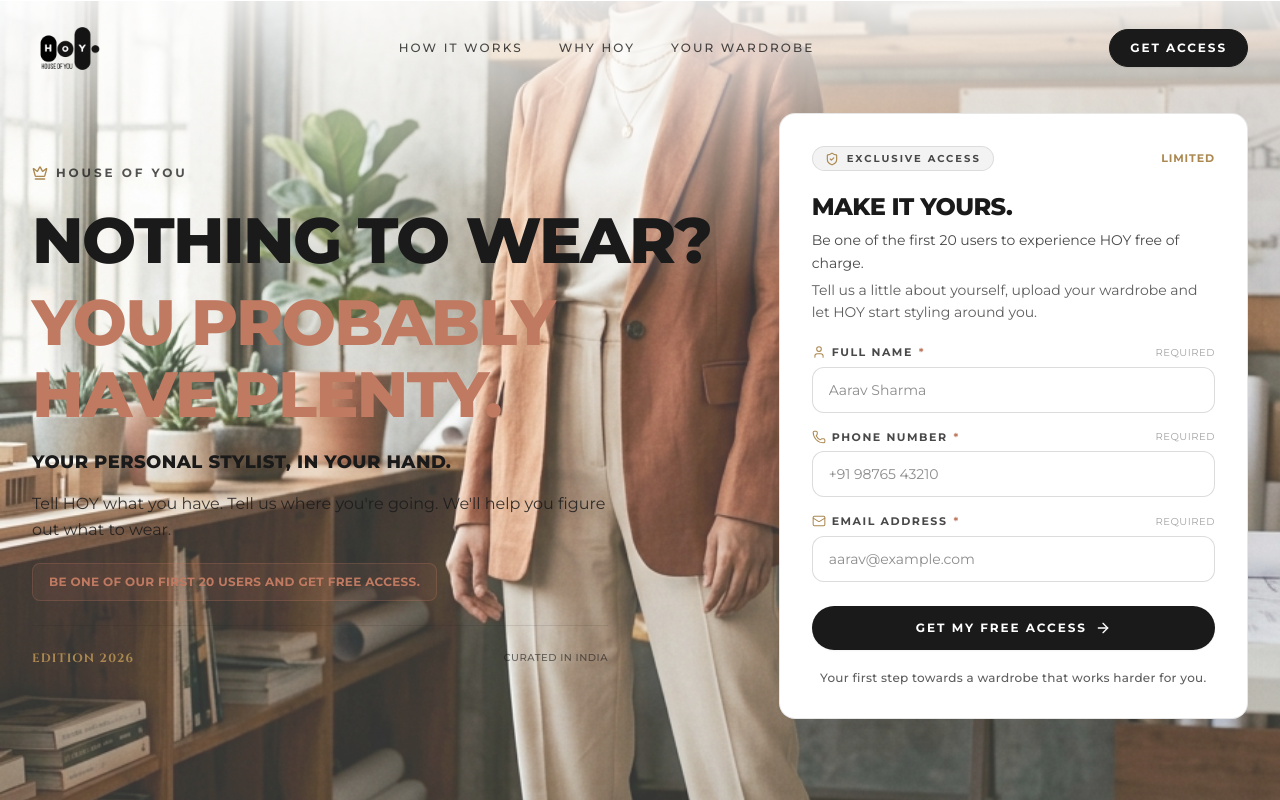
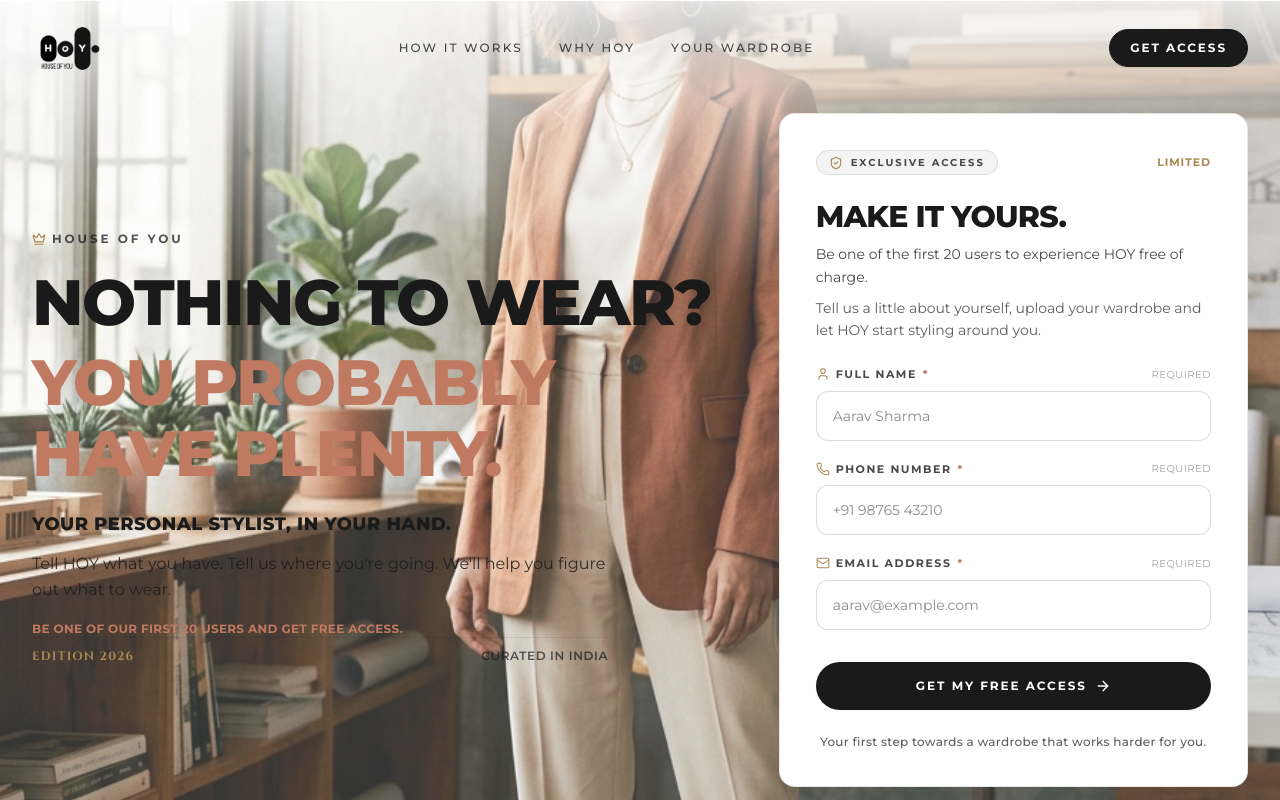
Before and after one commit to tanikshrma/HOY-Landing-Page, a React (Vite) app: page / in a window 1280 px wide. Shown: the top 800 px of the page. Built offline with nearby package versions, Linux system fonts and the light colour scheme; no server answers.

Commit message:
style: refactor UI spacing and layout padding
Standardize section padding and component spacing across the landing page for better visual rhythm and responsiveness.

```diff
--- a/src/components/HeroSection.tsx
+++ b/src/components/HeroSection.tsx
@@ -17,7 +17,7 @@
   const { slots } = useSlots();
 
   return (
-    <section className="relative overflow-hidden bg-white pt-4 sm:pt-8 md:-mt-20 md:pt-24 lg:-mt-24 lg:pt-28 pb-16 lg:pb-24 border-b border-[#1A1A1A]/10">
+    <section className="relative overflow-hidden bg-white pt-2 sm:pt-6 md:-mt-20 md:pt-24 lg:-mt-24 lg:pt-28 pb-12 lg:pb-24 border-b border-[#1A1A1A]/10">
       {/* Background Image & Overlay (90% on mobile, 20% on desktop) */}
       <div className="absolute inset-0 z-0 pointer-events-none">
         <picture>
@@ -39,45 +39,45 @@
         <div className="grid grid-cols-1 lg:grid-cols-12 gap-8 lg:gap-12 xl:gap-16 items-center">
 
           {/* 1. LEFT COLUMN: Editorial Headline, Subtitle, Copy & Metadata - 100vh viewport fit on mobile */}
-          <div className="lg:col-span-7 xl:col-span-7 min-h-[calc(100svh-5rem)] lg:min-h-0 flex flex-col justify-between py-2 sm:py-6 lg:py-0">
+          <div className="lg:col-span-7 xl:col-span-7 h-[calc(100svh-4.5rem)] max-h-[calc(100dvh-4.5rem)] lg:h-auto lg:max-h-none lg:min-h-0 flex flex-col justify-between pt-1 pb-2 sm:py-4 lg:py-0">
             {/* Top / Main Body Cluster */}
-            <div className="flex flex-col justify-center my-auto lg:my-0 space-y-4 sm:space-y-5 lg:space-y-0">
+            <div className="flex flex-col justify-center my-auto lg:my-0 space-y-2 xs:space-y-3 sm:space-y-4 lg:space-y-0">
               {/* Eyebrow */}
-              <div className="inline-flex items-center gap-2 lg:mb-6">
-                <Crown className="w-4 h-4 text-[#AB8850]" strokeWidth={2} />
-                <span className="font-montserrat font-bold text-xs sm:text-xs tracking-[0.24em] uppercase text-[#1A1A1A]/75">
+              <div className="inline-flex items-center gap-1.5 lg:mb-5">
+                <Crown className="w-3.5 h-3.5 text-[#AB8850]" strokeWidth={2} />
+                <span className="font-montserrat font-bold text-[11px] sm:text-xs tracking-[0.24em] uppercase text-[#1A1A1A]/75">
                   HOUSE OF YOU
                 </span>
               </div>
 
               {/* Main Headline */}
-              <h1 className="font-montserrat font-black text-[2.1rem] xs:text-[2.4rem] sm:text-4xl md:text-5xl lg:text-[3.35rem] xl:text-[4rem] tracking-tight leading-[1.12] uppercase space-y-1.5 sm:space-y-2.5">
+              <h1 className="font-montserrat font-black text-[1.75rem] xs:text-[2rem] sm:text-4xl md:text-5xl lg:text-[3.35rem] xl:text-[4rem] tracking-tight leading-[1.12] uppercase space-y-1 sm:space-y-2">
                 <span className="text-[#1A1A1A] block">NOTHING TO WEAR?</span>
                 <span className="text-[#C07A61] block">YOU PROBABLY HAVE PLENTY.</span>
               </h1>
 
               {/* Supporting Headline */}
-              <p className="font-montserrat font-extrabold text-sm xs:text-base sm:text-base lg:text-lg text-[#1A1A1A] uppercase tracking-wide leading-snug lg:mt-5">
+              <p className="font-montserrat font-extrabold text-xs xs:text-sm sm:text-base lg:text-lg text-[#1A1A1A] uppercase tracking-wide leading-snug lg:mt-5 pt-0.5">
                 YOUR PERSONAL STYLIST, IN YOUR HAND.
               </p>
 
               {/* Body Copy */}
-              <p className="font-montserrat text-sm xs:text-[15px] sm:text-base text-[#1A1A1A]/85 leading-relaxed font-normal max-w-xl lg:mt-4">
+              <p className="font-montserrat text-xs xs:text-sm sm:text-base text-[#1A1A1A]/85 leading-relaxed font-normal max-w-xl lg:mt-3.5">
                 Tell HOY what you have. Tell us where you're going. We'll help you figure out what to wear.
               </p>
 
-              {/* Free Access Callout */}
-              <div className="inline-block bg-[#C07A61]/10 px-4 py-2.5 rounded-lg border border-[#C07A61]/25 max-w-fit lg:mt-5">
-                <p className="font-montserrat font-bold text-xs xs:text-[13px] sm:text-xs text-[#C07A61] uppercase tracking-wide">
+              {/* Free Access Callout without background */}
+              <div className="pt-0.5 lg:mt-4">
+                <p className="font-montserrat font-bold text-xs xs:text-[13px] sm:text-xs text-[#C07A61] uppercase tracking-wide leading-snug">
                   BE ONE OF OUR FIRST 20 USERS AND GET FREE ACCESS.
                 </p>
               </div>
 
               {/* Mobile Quick Action Link */}
-              <div className="lg:hidden pt-2">
+              <div className="lg:hidden pt-1.5">
                 <button
                   onClick={onCtaClick}
-                  className="w-full py-4 px-6 rounded-full bg-[#1A1A1A] hover:bg-[#AB8850] text-white font-montserrat font-bold text-xs xs:text-sm tracking-[0.18em] uppercase transition-all duration-300 shadow-md flex items-center justify-center gap-2 cursor-pointer active:scale-[0.99]"
+                  className="w-full py-3 px-6 rounded-full bg-[#1A1A1A] hover:bg-[#AB8850] text-white font-montserrat font-bold text-xs xs:text-sm tracking-[0.18em] uppercase transition-all duration-300 shadow-md flex items-center justify-center gap-2 cursor-pointer active:scale-[0.99]"
                 >
                   <span>{slots.isSoldOut ? 'CHECK ACCESS FORM' : 'GET FREE ACCESS'}</span>
                   <ArrowDown className="w-4 h-4" />
@@ -85,15 +85,15 @@
               </div>
             </div>
 
-            {/* Bottom Subtle Editorial Marker */}
-            <div className="pt-4 sm:pt-6 mt-2 lg:mt-6 border-t border-[#1A1A1A]/10 flex items-center justify-between text-xs font-montserrat text-[#1A1A1A]/50 max-w-xl">
+            {/* Bottom Subtle Editorial Marker - guaranteed visible in 100vh on initial mobile view */}
+            <div className="pt-2.5 pb-1 border-t border-[#1A1A1A]/10 flex items-center justify-between text-xs font-montserrat text-[#1A1A1A]/60 max-w-xl shrink-0">
               <span className="font-cinzel text-[#AB8850] text-xs font-bold tracking-widest">EDITION 2026</span>
-              <span className="tracking-wider uppercase text-[10px] text-[#1A1A1A]/60 font-medium">Curated In India</span>
+              <span className="tracking-wider uppercase text-[10px] sm:text-xs text-[#1A1A1A]/70 font-semibold">Curated In India</span>
             </div>
           </div>
 
           {/* 2. RIGHT COLUMN: Refined Lead Generation Form Card */}
-          <div className="lg:col-span-5 xl:col-span-5 w-full max-w-lg mx-auto lg:max-w-none pt-4 lg:pt-0">
+          <div className="lg:col-span-5 xl:col-span-5 w-full max-w-lg mx-auto lg:max-w-none pt-8 sm:pt-10 lg:pt-0">
             <LeadFormCard
               id="hero-lead-form"
               onSuccess={onLeadSuccess}
--- a/src/components/LeadFormCard.tsx
+++ b/src/components/LeadFormCard.tsx
@@ -187,10 +187,10 @@
   return (
     <div
       id={id}
-      className={`relative bg-white text-[#1A1A1A] rounded-2xl border border-[#1A1A1A]/10 shadow-[0_15px_35px_-10px_rgba(26,26,26,0.06)] p-6 sm:p-7 xl:p-8 scroll-mt-24 sm:scroll-mt-28 transition-all duration-300 ${className}`}
+      className={`relative bg-white text-[#1A1A1A] rounded-2xl border border-[#1A1A1A]/10 shadow-[0_15px_35px_-10px_rgba(26,26,26,0.06)] p-6 sm:p-8 xl:p-9 scroll-mt-24 sm:scroll-mt-28 transition-all duration-300 ${className}`}
     >
       {/* Top small label */}
-      <div className="flex items-center justify-between gap-2 mb-5">
+      <div className="flex items-center justify-between gap-2 mb-6">
         <div className="inline-flex items-center gap-2 px-3 py-1 rounded-full bg-[#1A1A1A]/5 border border-[#1A1A1A]/10">
           <ShieldCheck className="w-3.5 h-3.5 text-[#AB8850]" strokeWidth={2} />
           <span className="font-montserrat font-bold text-[10px] tracking-[0.2em] uppercase text-[#1A1A1A]/80">
@@ -202,14 +202,14 @@
         </span>
       </div>
 
-      <div className="mb-5">
-        <h3 className="font-montserrat font-extrabold text-2xl tracking-tight text-[#1A1A1A] uppercase">
+      <div className="mb-6 space-y-2">
+        <h3 className="font-montserrat font-extrabold text-2xl sm:text-3xl tracking-tight text-[#1A1A1A] uppercase">
           MAKE IT YOURS.
         </h3>
-        <p className="mt-1.5 text-xs sm:text-sm text-[#1A1A1A]/80 leading-relaxed font-normal">
+        <p className="text-xs sm:text-sm text-[#1A1A1A]/80 leading-relaxed font-normal">
           Be one of the first 20 users to experience HOY free of charge.
         </p>
-        <p className="mt-1 text-xs sm:text-sm text-[#1A1A1A]/70 leading-relaxed font-normal">
+        <p className="text-xs sm:text-sm text-[#1A1A1A]/70 leading-relaxed font-normal">
           Tell us a little about yourself, upload your wardrobe and let HOY start styling around you.
         </p>
       </div>
@@ -280,10 +280,10 @@
           </div>
         </div>
       ) : (
-        <form onSubmit={handleSubmit} noValidate className="space-y-4">
+        <form onSubmit={handleSubmit} noValidate className="space-y-5">
           {/* Full Name */}
           <div>
-            <div className="flex items-center justify-between mb-1.5">
+            <div className="flex items-center justify-between mb-2">
               <label
                 htmlFor="fullName"
                 className="flex items-center gap-1.5 font-montserrat text-[11px] font-bold uppercase tracking-[0.14em] text-[#1A1A1A]/80"
@@ -309,7 +309,7 @@
               value={formData.fullName}
               onChange={(e) => handleInputChange('fullName', e.target.value)}
               onBlur={() => handleBlur('fullName')}
-              className={`w-full px-4 py-3 rounded-xl text-sm font-montserrat text-[#1A1A1A] bg-white border ${
+              className={`w-full px-4 py-3.5 rounded-xl text-sm font-montserrat text-[#1A1A1A] bg-white border ${
                 errors.fullName
                   ? 'border-[#C07A61] bg-[#C07A61]/5 focus:border-[#C07A61] focus:ring-1 focus:ring-[#C07A61]'
                   : 'border-[#1A1A1A]/15 hover:border-[#1A1A1A]/40 focus:border-[#1A1A1A] focus:ring-1 focus:ring-[#1A1A1A]'
@@ -329,7 +329,7 @@
 
           {/* Phone Number */}
           <div>
-            <div className="flex items-center justify-between mb-1.5">
+            <div className="flex items-center justify-between mb-2">
               <label
                 htmlFor="phoneNumber"
                 className="flex items-center gap-1.5 font-montserrat text-[11px] font-bold uppercase tracking-[0.14em] text-[#1A1A1A]/80"
@@ -355,7 +355,7 @@
               value={formData.phoneNumber}
               onChange={(e) => handleInputChange('phoneNumber', e.target.value)}
               onBlur={() => handleBlur('phoneNumber')}
-              className={`w-full px-4 py-3 rounded-xl text-sm font-montserrat text-[#1A1A1A] bg-white border ${
+              className={`w-full px-4 py-3.5 rounded-xl text-sm font-montserrat text-[#1A1A1A] bg-white border ${
                 errors.phoneNumber
                   ? 'border-[#C07A61] bg-[#C07A61]/5 focus:border-[#C07A61] focus:ring-1 focus:ring-[#C07A61]'
                   : 'border-[#1A1A1A]/15 hover:border-[#1A1A1A]/40 focus:border-[#1A1A1A] focus:ring-1 focus:ring-[#1A1A1A]'
@@ -375,7 +375,7 @@
 
           {/* Email Address */}
           <div>
-            <div className="flex items-center justify-between mb-1.5">
+            <div className="flex items-center justify-between mb-2">
               <label
                 htmlFor="emailAddress"
                 className="flex items-center gap-1.5 font-montserrat text-[11px] font-bold uppercase tracking-[0.14em] text-[#1A1A1A]/80"
@@ -401,7 +401,7 @@
               value={formData.emailAddress}
               onChange={(e) => handleInputChange('emailAddress', e.target.value)}
               onBlur={() => handleBlur('emailAddress')}
-              className={`w-full px-4 py-3 rounded-xl text-sm font-montserrat text-[#1A1A1A] bg-white border ${
+              className={`w-full px-4 py-3.5 rounded-xl text-sm font-montserrat text-[#1A1A1A] bg-white border ${
                 errors.emailAddress
                   ? 'border-[#C07A61] bg-[#C07A61]/5 focus:border-[#C07A61] focus:ring-1 focus:ring-[#C07A61]'
                   : 'border-[#1A1A1A]/15 hover:border-[#1A1A1A]/40 focus:border-[#1A1A1A] focus:ring-1 focus:ring-[#1A1A1A]'
@@ -419,12 +419,12 @@
             )}
           </div>
 
-          <div className="pt-2">
+          <div className="pt-3">
             <button
               id="lead-form-submit-btn"
               type="submit"
               disabled={isSubmitting}
-              className="w-full py-3.5 px-6 rounded-full bg-[#1A1A1A] text-white hover:bg-[#AB8850] active:scale-[0.99] font-montserrat font-bold text-xs tracking-[0.16em] uppercase transition-all duration-300 flex items-center justify-center gap-2 group cursor-pointer shadow-xs disabled:opacity-70"
+              className="w-full py-4 px-6 rounded-full bg-[#1A1A1A] text-white hover:bg-[#AB8850] active:scale-[0.99] font-montserrat font-bold text-xs tracking-[0.16em] uppercase transition-all duration-300 flex items-center justify-center gap-2 group cursor-pointer shadow-xs disabled:opacity-70"
             >
               <span>{isSubmitting ? 'PROCESSING...' : 'GET MY FREE ACCESS'}</span>
               <ArrowRight className="w-4 h-4 transition-transform duration-300 group-hover:translate-x-1" />
--- a/src/components/PersonalStyleSection.tsx
+++ b/src/components/PersonalStyleSection.tsx
@@ -8,7 +8,7 @@
 
 export const PersonalStyleSection: React.FC<PersonalStyleSectionProps> = ({ onCtaClick }) => {
   return (
-    <section className="relative bg-[#1A1A1A] text-white overflow-hidden py-14 sm:py-20 lg:py-24 border-b border-white/10">
+    <section className="relative bg-[#1A1A1A] text-white overflow-hidden py-16 sm:py-20 lg:py-24 border-b border-white/10">
       {/* Full-width editorial background image with dark overlay */}
       <div className="absolute inset-0 z-0">
         <img
@@ -23,7 +23,7 @@
       <div className="max-w-7xl mx-auto px-4 sm:px-6 lg:px-8 relative z-10">
         <div className="max-w-3xl">
           {/* Eyebrow */}
-          <div className="inline-flex items-center gap-2 mb-3">
+          <div className="inline-flex items-center gap-2 mb-3 sm:mb-4">
             <BadgeCheck className="w-3.5 h-3.5 text-[#AB8850]" strokeWidth={2} />
             <span className="font-montserrat font-semibold text-[11px] sm:text-xs tracking-[0.24em] uppercase text-[#AB8850]">
               INDIAN STYLE. YOUR WAY.
@@ -31,12 +31,12 @@
           </div>
 
           {/* Headline */}
-          <h2 className="font-montserrat font-bold text-2xl sm:text-4xl lg:text-5xl tracking-tight text-white uppercase leading-[1.08]">
+          <h2 className="font-montserrat font-bold text-2xl sm:text-4xl lg:text-5xl tracking-tight text-white uppercase leading-[1.12]">
             BECAUSE YOUR STYLE DOESN'T FIT INTO ONE CATEGORY.
           </h2>
 
           {/* Supporting paragraphs styled consistently */}
-          <div className="mt-4 sm:mt-5 space-y-3 max-w-2xl">
+          <div className="mt-5 sm:mt-6 space-y-4 max-w-2xl">
             <p className="font-montserrat text-sm sm:text-base text-white/85 font-normal leading-relaxed">
               A kurta for one day. Jeans and a shirt for another. A saree, a dress, a co-ord or whatever feels right.
             </p>
@@ -47,11 +47,11 @@
           </div>
 
           {/* CTA */}
-          <div className="mt-6 sm:mt-8">
+          <div className="mt-8 sm:mt-9">
             <button
               id="personal-style-cta-btn"
               onClick={onCtaClick}
-              className="w-full sm:w-auto px-7 py-3 rounded-full bg-[#AB8850] hover:bg-[#C07A61] text-white font-montserrat font-bold text-xs tracking-[0.18em] uppercase transition-all duration-300 flex items-center justify-center gap-2.5 cursor-pointer shadow-sm active:scale-98"
+              className="w-full sm:w-auto px-8 py-4 sm:py-3.5 rounded-full bg-[#AB8850] hover:bg-[#C07A61] text-white font-montserrat font-bold text-xs tracking-[0.18em] uppercase transition-all duration-300 flex items-center justify-center gap-2.5 cursor-pointer shadow-sm active:scale-98"
             >
               <span>GET MY ACCESS</span>
               <ArrowRight className="w-4 h-4" />
--- a/src/components/StickyMobileCta.tsx
+++ b/src/components/StickyMobileCta.tsx
@@ -8,11 +8,29 @@
 
 export const StickyMobileCta: React.FC<StickyMobileCtaProps> = ({ onCtaClick }) => {
   const { slots } = useSlots();
+  const [isVisible, setIsVisible] = React.useState(false);
+
+  React.useEffect(() => {
+    const handleScroll = () => {
+      // Reveal sticky bottom CTA as soon as scrolling starts (> 20px)
+      setIsVisible(window.scrollY > 20);
+    };
+
+    window.addEventListener('scroll', handleScroll, { passive: true });
+    // Check initial state in case page was reloaded when scrolled
+    handleScroll();
+    return () => window.removeEventListener('scroll', handleScroll);
+  }, []);
 
   return (
     <div
       id="sticky-mobile-cta"
-      className="md:hidden fixed bottom-0 left-0 right-0 z-30 bg-white/95 backdrop-blur-md border-t border-[#1A1A1A]/12 px-4 py-2.5 shadow-[0_-10px_25px_rgba(0,0,0,0.08)] transition-all"
+      className={`md:hidden fixed bottom-0 left-0 right-0 z-30 bg-white/95 backdrop-blur-md border-t border-[#1A1A1A]/12 px-4 py-2.5 shadow-[0_-10px_25px_rgba(0,0,0,0.08)] transition-all duration-300 transform ease-in-out ${
+        isVisible
+          ? 'translate-y-0 opacity-100 pointer-events-auto'
+          : 'translate-y-full opacity-0 pointer-events-none'
+      }`}
+      aria-hidden={!isVisible}
     >
       <div className="flex items-center justify-between gap-2 max-w-md mx-auto">
         <div className="flex flex-col justify-center min-w-0 pr-1">
@@ -27,6 +45,7 @@
         <button
           id="sticky-mobile-cta-btn"
           onClick={onCtaClick}
+          tabIndex={isVisible ? 0 : -1}
           className="px-4 sm:px-5 py-2.5 rounded-full bg-[#1A1A1A] active:bg-[#AB8850] text-white font-montserrat font-bold text-xs tracking-[0.14em] uppercase transition-all duration-200 flex items-center gap-1.5 shrink-0 cursor-pointer shadow-sm active:scale-95 whitespace-nowrap"
         >
           <span>{slots.isSoldOut ? 'VIEW FORM' : 'GET ACCESS'}</span>
--- a/src/components/WardrobeSection.tsx
+++ b/src/components/WardrobeSection.tsx
@@ -8,9 +8,9 @@
 
 export const WardrobeSection: React.FC<WardrobeSectionProps> = ({ onCtaClick }) => {
   return (
-    <section id="your-wardrobe" className="py-14 sm:py-20 lg:py-24 bg-[#FFFFFF] border-b border-[#1A1A1A]/10 scroll-mt-20 sm:scroll-mt-24">
+    <section id="your-wardrobe" className="py-16 sm:py-20 lg:py-24 bg-[#FFFFFF] border-b border-[#1A1A1A]/10 scroll-mt-20 sm:scroll-mt-24">
       <div className="max-w-7xl mx-auto px-4 sm:px-6 lg:px-8">
-        <div className="grid grid-cols-1 lg:grid-cols-12 gap-8 sm:gap-12 lg:gap-16 items-center">
+        <div className="grid grid-cols-1 lg:grid-cols-12 gap-10 sm:gap-12 lg:gap-16 items-center">
 
           {/* Left Column: Visual Representation of Wardrobe Versatility */}
           <div className="lg:col-span-6 relative">
@@ -49,7 +49,7 @@
 
           {/* Right Column: Copy & CTA */}
           <div className="lg:col-span-6 flex flex-col justify-center">
-            <div className="inline-flex items-center gap-2 mb-2 sm:mb-3">
+            <div className="inline-flex items-center gap-2 mb-2.5 sm:mb-3">
               <RotateCcw className="w-3.5 h-3.5 text-[#AB8850]" strokeWidth={2} />
               <span className="font-montserrat font-semibold text-[11px] sm:text-xs tracking-[0.24em] uppercase text-[#1A1A1A]/70">
                 MORE WAYS TO WEAR
@@ -67,7 +67,7 @@
             </p>
 
             {/* Supporting Text */}
-            <div className="mt-3 sm:mt-4 space-y-2 max-w-xl">
+            <div className="mt-3.5 sm:mt-4 space-y-3 max-w-xl">
               <p className="font-montserrat font-medium text-xs sm:text-sm text-[#1A1A1A]">
                 That shirt you've worn a hundred times? It might have more looks in it.
               </p>
@@ -78,11 +78,11 @@
             </div>
 
             {/* Single CTA */}
-            <div className="mt-6 sm:mt-8">
+            <div className="mt-7 sm:mt-8">
               <button
                 id="wardrobe-cta-btn"
                 onClick={onCtaClick}
-                className="w-full sm:w-auto px-8 py-3.5 rounded-full bg-[#1A1A1A] hover:bg-[#AB8850] text-white font-montserrat font-bold text-xs tracking-[0.18em] uppercase transition-all duration-300 flex items-center justify-center gap-2.5 group cursor-pointer shadow-xs active:scale-98"
+                className="w-full sm:w-auto px-8 py-4 sm:py-3.5 rounded-full bg-[#1A1A1A] hover:bg-[#AB8850] text-white font-montserrat font-bold text-xs tracking-[0.18em] uppercase transition-all duration-300 flex items-center justify-center gap-2.5 group cursor-pointer shadow-xs active:scale-98"
               >
                 <span>EXPLORE YOUR STYLE</span>
                 <ArrowRight className="w-4 h-4 transition-transform duration-300 group-hover:translate-x-1" />
```
Also changed, not shown: src/components/FinalCtaSection.tsx (+12 -12 lines), src/components/HowItWorksSection.tsx (+8 -8 lines), src/components/ValuePropSection.tsx (+9 -9 lines).
